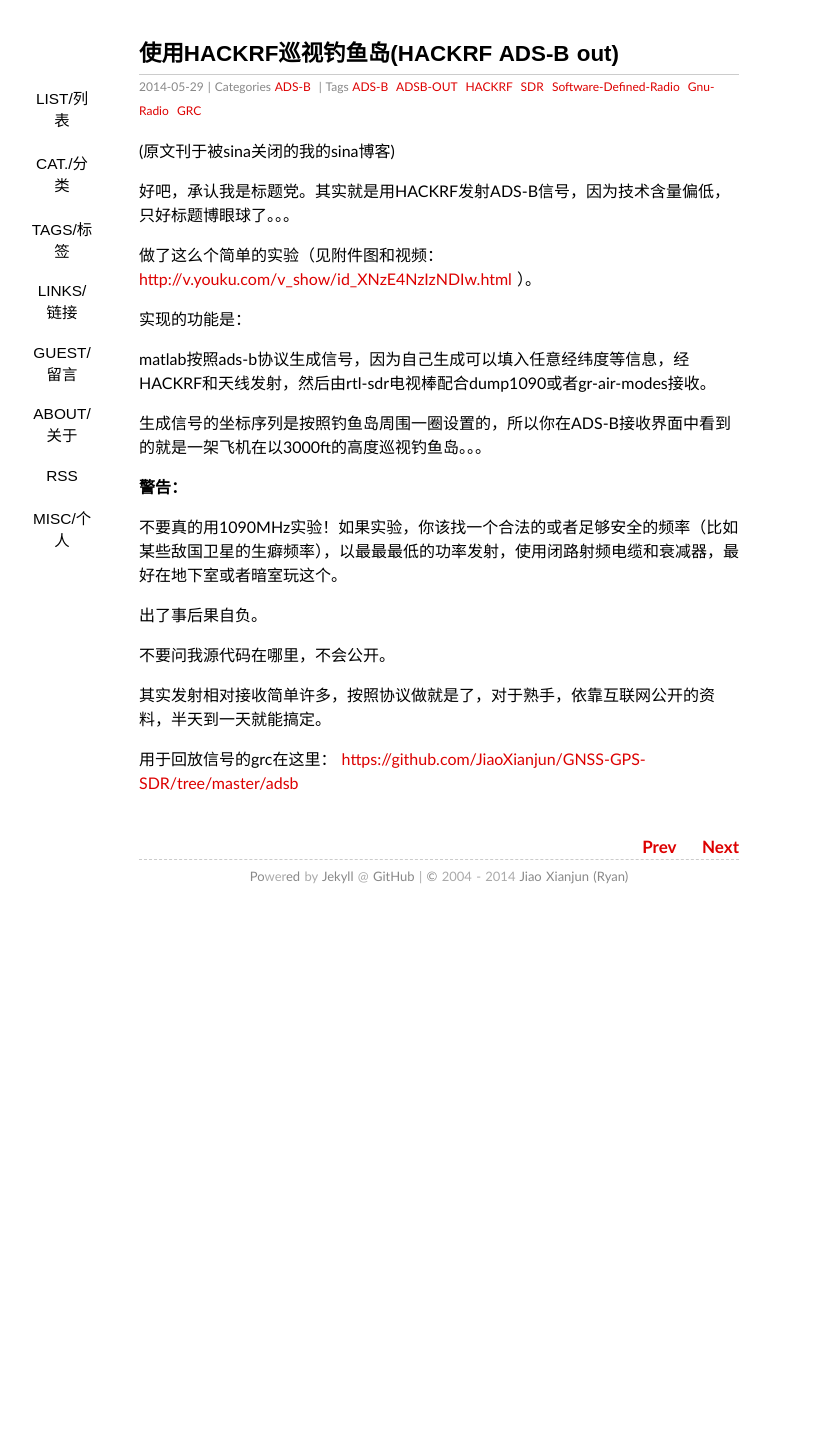
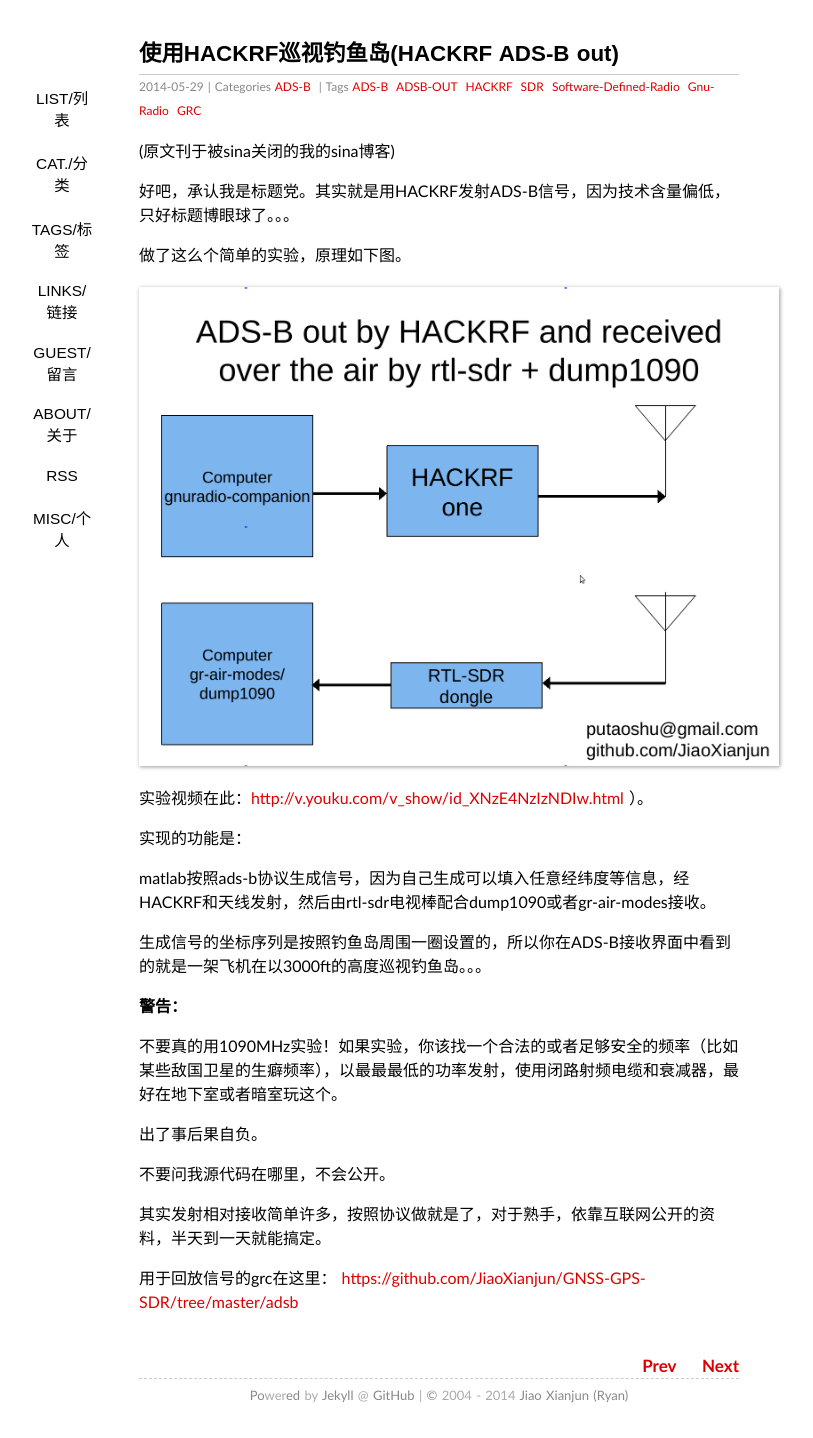
Before and after one commit to sdr-x/sdr-x.github.io, a Jekyll site: the page built from _posts/2014-05-29-使用HACKRF巡视钓鱼岛(HACKRF ADS-B out).md, in a window 1280 px wide. Shown: the whole page, without its empty margins (201-1014 px from the left). Built offline with Jekyll 4.4.1, drawn with Linux system fonts in a browser that asks for light colours; some web fonts are replaced; Markdown is read by kramdown in place of the engine named in the settings; comment, search, counter and statistics services are not loaded; before the commit the page ends 919 px from its top, so only the background shows below that.

Commit message:
Update 2014-05-29-使用HACKRF巡视钓鱼岛(HACKRF ADS-B out).md

```diff
--- a/_posts/2014-05-29-使用HACKRF巡视钓鱼岛(HACKRF ADS-B out).md
+++ b/_posts/2014-05-29-使用HACKRF巡视钓鱼岛(HACKRF ADS-B out).md
@@ -11,7 +11,11 @@ tags:  ADS-B ADSB-OUT HACKRF SDR Software-Defined-Radio Gnu-Radio GRC
 
 好吧，承认我是标题党。其实就是用HACKRF发射ADS-B信号，因为技术含量偏低，只好标题博眼球了。。。
 
-做了这么个简单的实验（见附件图和视频：[http://v.youku.com/v_show/id_XNzE4NzIzNDIw.html](http://v.youku.com/v_show/id_XNzE4NzIzNDIw.html) ）。
+做了这么个简单的实验，原理如下图。
+
+![](../media/hackrf-adsb-rtl-sdr-dump1090.png)
+
+实验视频在此：[http://v.youku.com/v_show/id_XNzE4NzIzNDIw.html](http://v.youku.com/v_show/id_XNzE4NzIzNDIw.html) ）。
 
 实现的功能是：
 
```
